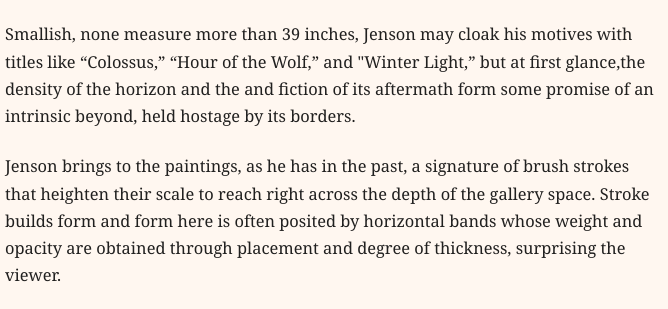
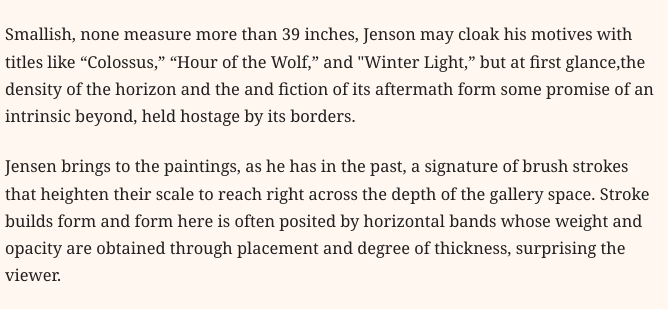
Before and after one commit to loriortiz/cover, a Gatsby site: page /jensen in a window 1280 px wide. Shown: the part 1043-1352 px from the top of the page, 310-978 px from the left. Built offline with nearby package versions, Linux system fonts and the light colour scheme; Gatsby itself is replaced by a stand-in of ours; a web font is replaced by a local one; what typography-theme-sutro would draw is missing.

Commit message:
Edit typo Jensen

```diff
--- a/src/pages/jensen.js
+++ b/src/pages/jensen.js
@@ -47,7 +47,7 @@ const JensenPage = () => (
 
         <p>Smallish, none measure more than 39 inches, Jenson may cloak his motives with titles like “Colossus,” “Hour of the Wolf,” and "Winter Light,” but at first glance,the density of the horizon and the  and fiction of its aftermath form some promise of an intrinsic beyond, held hostage by its borders.</p>
 
-        <p>Jenson brings to the paintings, as he has in the past, a signature of brush strokes that heighten their scale to reach right across the depth of the gallery space. Stroke builds form and form here is often posited by horizontal bands whose weight and opacity are obtained through placement and degree of thickness, surprising the viewer.</p>
+        <p>Jensen brings to the paintings, as he has in the past, a signature of brush strokes that heighten their scale to reach right across the depth of the gallery space. Stroke builds form and form here is often posited by horizontal bands whose weight and opacity are obtained through placement and degree of thickness, surprising the viewer.</p>
 
         <p>Sky and ground are washed and scraped repeatedly and yield veils of unusually sensual and luminous bright lime greens and ochres.</p>
 
```
